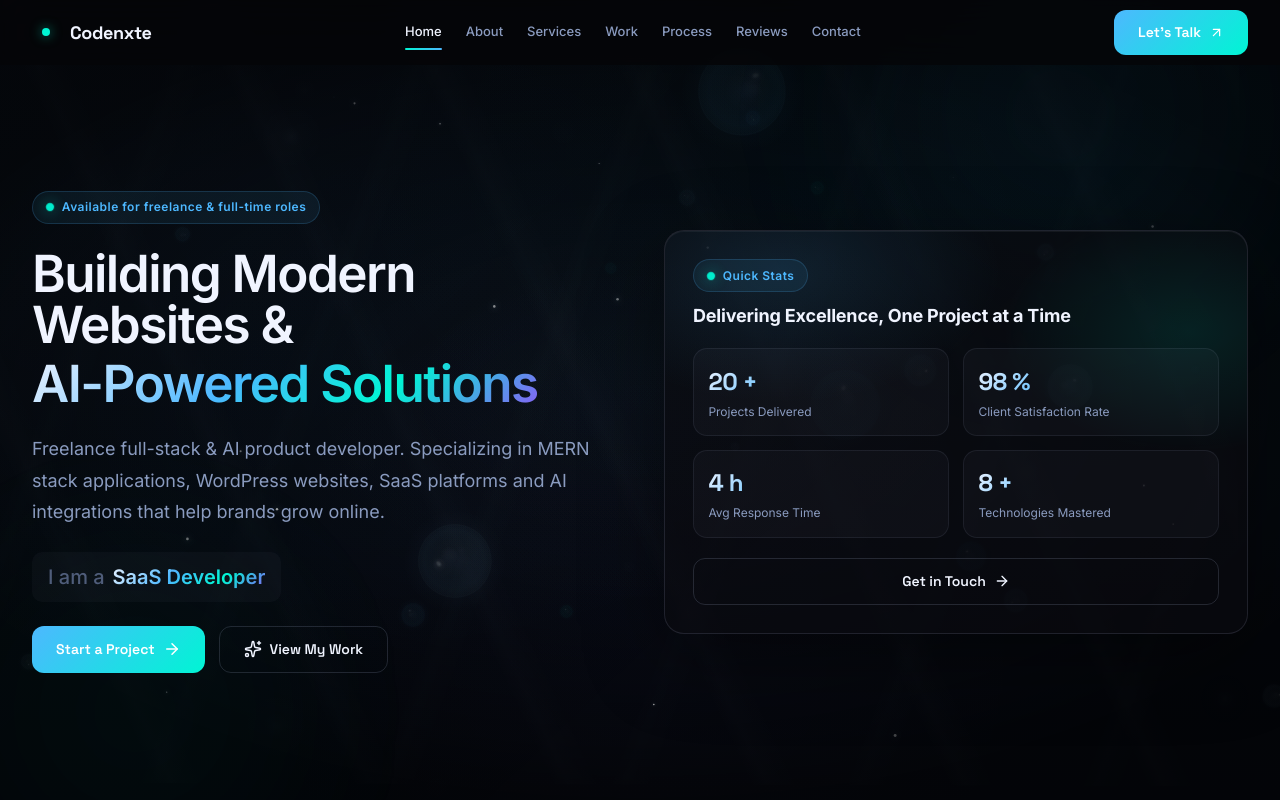
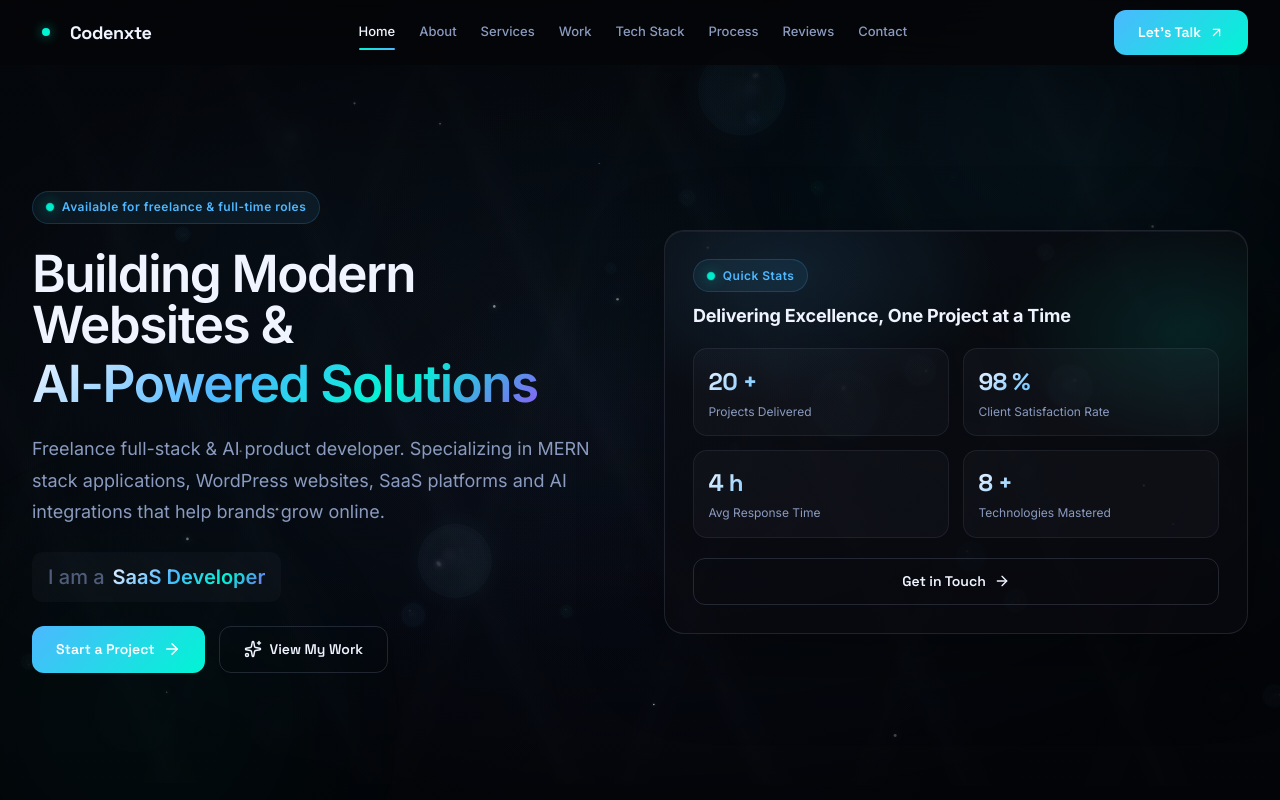
Before and after one commit to Suresh-Master001/FreelancingPortfolio, a React (Vite) app: page / in a window 1280 px wide. Shown: the top 800 px of the page. Built offline with nearby package versions, Linux system fonts and the light colour scheme.

Commit message:
Add Tech Stack nav link with scroll target id

```diff
--- a/src/components/Navbar.jsx
+++ b/src/components/Navbar.jsx
@@ -4,13 +4,14 @@ import { Menu, X, ArrowUpRight } from 'lucide-react';
 import { Link } from 'react-scroll';
 
 const navLinks = [
-  { to: 'hero',         label: 'Home'     },
-  { to: 'about',        label: 'About'    },
-  { to: 'services',     label: 'Services' },
-  { to: 'projects',     label: 'Work'     },
-  { to: 'process',      label: 'Process'  },
-  { to: 'testimonials', label: 'Reviews'  },
-  { to: 'contact',      label: 'Contact'  },
+  { to: 'hero',         label: 'Home'      },
+  { to: 'about',        label: 'About'     },
+  { to: 'services',     label: 'Services'  },
+  { to: 'projects',     label: 'Work'      },
+  { to: 'tech-stack',   label: 'Tech Stack'},
+  { to: 'process',      label: 'Process'   },
+  { to: 'testimonials', label: 'Reviews'   },
+  { to: 'contact',      label: 'Contact'   },
 ];
 
 /**
--- a/src/components/TechStack.jsx
+++ b/src/components/TechStack.jsx
@@ -42,7 +42,7 @@ export default function TechStack({ techStack: techProp }) {
   };
 
   return (
-    <section ref={ref} className="section-shell">
+    <section id="tech-stack" ref={ref} className="section-shell">
       <div className="section-container">
         <motion.div
           initial={{ opacity: 0, y: 24 }}
```
